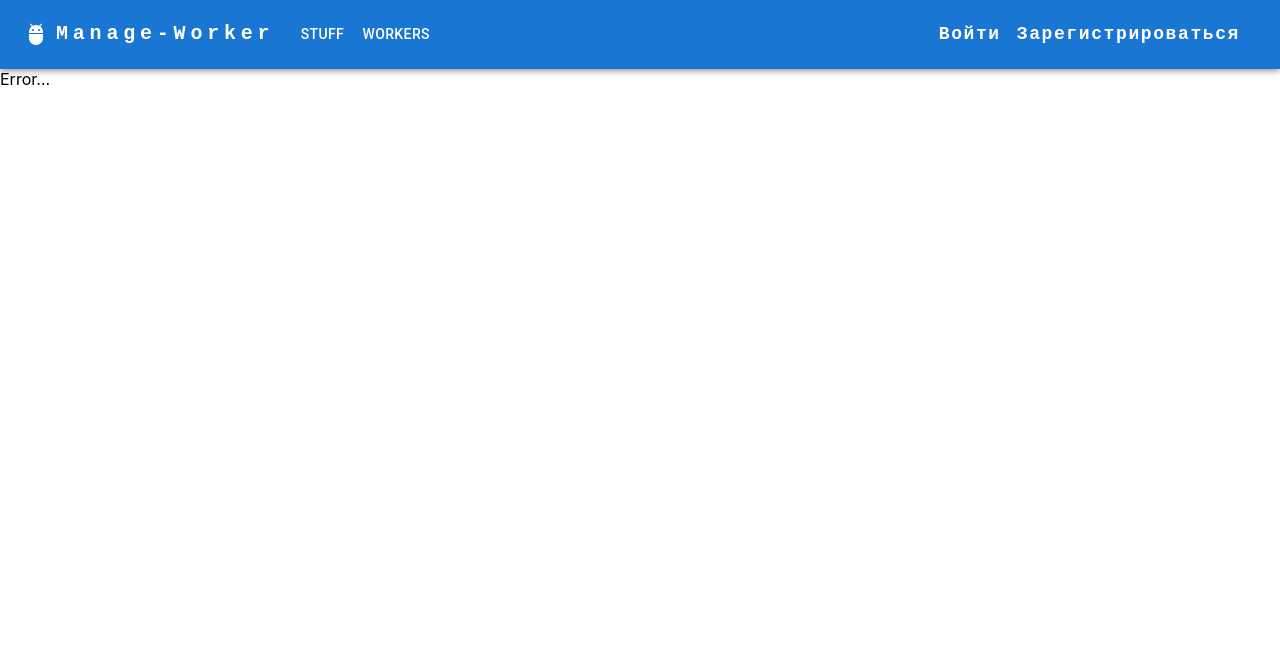
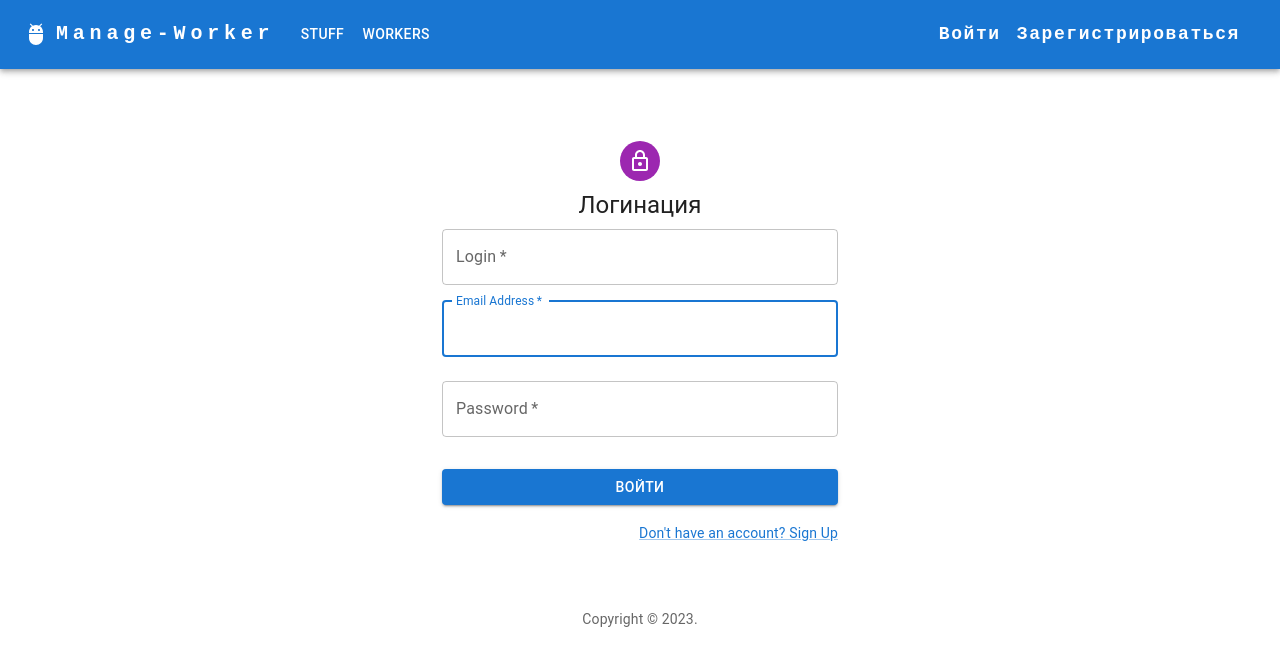
Before and after one commit to Fokstal/Manage-Worker, a React (Create React App) app in the folder frontend/: page /login in a window 1280 px wide. Shown: the top 666 px of the page. Built offline with nearby package versions, Linux system fonts and the light colour scheme.

Commit message:
feat: create sign in and sign up form

```diff
--- a/frontend/src/components/app/App.tsx
+++ b/frontend/src/components/app/App.tsx
@@ -3,6 +3,8 @@
 import Header from '../header/header';
 import { BrowserRouter, Route, Routes } from 'react-router-dom';
 import Profile from '../profile/profile';
+import SignUp from '../registrationPage/registration';
+import SignIn from '../loginPage/login';
 
 function App() {
   return (
@@ -15,6 +17,8 @@
           <Route path='/workers' element={<div>Workers</div>}/>
           <Route path='/stuff' element={<div>Stuff</div>}/>
           <Route path='/profile' element={<Profile/>}/>
+          <Route path='/registration' element={<SignUp/>}/>
+          <Route path='/login' element={<SignIn/>}/>
         </Routes>
       </BrowserRouter>
     </div>
--- a/frontend/src/components/header/header.tsx
+++ b/frontend/src/components/header/header.tsx
@@ -22,7 +22,7 @@
 const settingLinks = ['/profile', '/'];
 
 const auth = ['Login', 'Registration'];
-const authLinks = ['/login', '/registartion'];
+const authLinks = ['/login', '/registration'];
 
 const Header = () => {
   const [anchorElNav, setAnchorElNav] = React.useState<null | HTMLElement>(null);
@@ -191,7 +191,7 @@
                     variant="h6"
                     noWrap
                     component="a"
-                    href="/registation"
+                    href="/registration"
                     sx={{
                       mr: 2,
                       display: { xs: 'none', md: 'flex' },
--- /dev/null
+++ b/frontend/src/components/loginPage/login.tsx
@@ -0,0 +1,101 @@
+import * as React from 'react';
+import Avatar from '@mui/material/Avatar';
+import Button from '@mui/material/Button';
+import CssBaseline from '@mui/material/CssBaseline';
+import TextField from '@mui/material/TextField';
+import Link from '@mui/material/Link';
+import Grid from '@mui/material/Grid';
+import Box from '@mui/material/Box';
+import LockOutlinedIcon from '@mui/icons-material/LockOutlined';
+import Typography from '@mui/material/Typography';
+import Container from '@mui/material/Container';
+
+function Copyright(props: any) {
+  return (
+    <Typography variant="body2" color="text.secondary" align="center" {...props}>
+      {'Copyright © '}
+      {new Date().getFullYear()}
+      {'.'}
+    </Typography>
+  );
+}
+
+export default function SignIn() {
+  const handleSubmit = (event: React.FormEvent<HTMLFormElement>) => {
+    event.preventDefault();
+    const data = new FormData(event.currentTarget);
+    console.log({
+      email: data.get('email'),
+      password: data.get('password'),
+    });
+  };
+
+  return (
+      <Container component="main" maxWidth="xs">
+        <CssBaseline />
+        <Box
+          sx={{
+            marginTop: 8,
+            display: 'flex',
+            flexDirection: 'column',
+            alignItems: 'center',
+          }}
+        >
+          <Avatar sx={{ m: 1, bgcolor: 'secondary.main' }}>
+            <LockOutlinedIcon />
+          </Avatar>
+          <Typography component="h1" variant="h5">
+            Логинация
+          </Typography>
+          <Box component="form" onSubmit={handleSubmit} noValidate sx={{ mt: 1 }}>
+            <TextField
+              required
+              fullWidth
+              id="login"
+              label="Login"
+              name="login"
+              autoComplete="family-name"
+            />
+            <TextField
+              margin="normal"
+              required
+              fullWidth
+              id="email"
+              label="Email Address"
+              name="email"
+              autoComplete="email"
+              autoFocus
+            />
+            <TextField
+              margin="normal"
+              required
+              fullWidth
+              name="password"
+              label="Password"
+              type="password"
+              id="password"
+              autoComplete="current-password"
+            />
+            <Button
+              type="submit"
+              fullWidth
+              variant="contained"
+              sx={{ mt: 3, mb: 2 }}
+            >
+              Войти
+            </Button>
+            <Grid container>
+              <Grid item xs>
+              </Grid>
+              <Grid item>
+                <Link href="/registration" variant="body2">
+                  {"Don't have an account? Sign Up"}
+                </Link>
+              </Grid>
+            </Grid>
+          </Box>
+        </Box>
+        <Copyright sx={{ mt: 8, mb: 4 }} />
+      </Container>
+  );
+}
--- /dev/null
+++ b/frontend/src/components/registrationPage/registration.tsx
@@ -0,0 +1,105 @@
+import * as React from 'react';
+import Avatar from '@mui/material/Avatar';
+import Button from '@mui/material/Button';
+import CssBaseline from '@mui/material/CssBaseline';
+import TextField from '@mui/material/TextField';
+import Link from '@mui/material/Link';
+import Grid from '@mui/material/Grid';
+import Box from '@mui/material/Box';
+import LockOutlinedIcon from '@mui/icons-material/LockOutlined';
+import Typography from '@mui/material/Typography';
+import Container from '@mui/material/Container';
+
+function Copyright(props: any) {
+  return (
+    <Typography variant="body2" color="text.secondary" align="center" {...props}>
+      {'Copyright © '}
+      {new Date().getFullYear()}
+      {'.'}
+    </Typography>
+  );
+}
+
+export default function SignUp() {
+  const handleSubmit = (event: React.FormEvent<HTMLFormElement>) => {
+    event.preventDefault();
+    const data = new FormData(event.currentTarget);
+    console.log({
+      login: data.get('login'),
+      email: data.get('email'),
+      password: data.get('password'),
+    });
+  };
+
+  return (
+      <Container component="main" maxWidth="xs">
+        <CssBaseline />
+        <Box
+          sx={{
+            marginTop: 8,
+            display: 'flex',
+            flexDirection: 'column',
+            alignItems: 'center',
+          }}
+        >
+          <Avatar sx={{ m: 1, bgcolor: 'secondary.main' }}>
+            <LockOutlinedIcon />
+          </Avatar>
+          <Typography component="h1" variant="h5">
+            Регистрация
+          </Typography>
+          <Box component="form" noValidate onSubmit={handleSubmit} sx={{ mt: 3 }}>
+            <Grid container spacing={2}>
+              <Grid item xs={12}>
+                <TextField
+                  required
+                  fullWidth
+                  id="login"
+                  label="Login"
+                  name="login"
+                  autoComplete="family-name"
+                />
+              </Grid>
+              <Grid item xs={12}>
+                <TextField
+                  required
+                  fullWidth
+                  id="email"
+                  label="Email Address"
+                  name="email"
+                  autoComplete="email"
+                />
+              </Grid>
+              <Grid item xs={12}>
+                <TextField
+                  required
+                  fullWidth
+                  name="password"
+                  label="Password"
+                  type="password"
+                  id="password"
+                  autoComplete="new-password"
+                />
+              </Grid>
+            </Grid>
+            <Button
+              type="submit"
+              fullWidth
+              variant="contained"
+              sx={{ mt: 3, mb: 2 }}
+            >
+              Зарегистрироваться
+            </Button>
+            <Grid container justifyContent="flex-end">
+              <Grid item>
+                <Link href="/login" variant="body2">
+                  Already have an account? Sign in
+                </Link>
+              </Grid>
+            </Grid>
+          </Box>
+        </Box>
+        <Copyright sx={{ mt: 5 }} />
+      </Container>
+  );
+}
```
